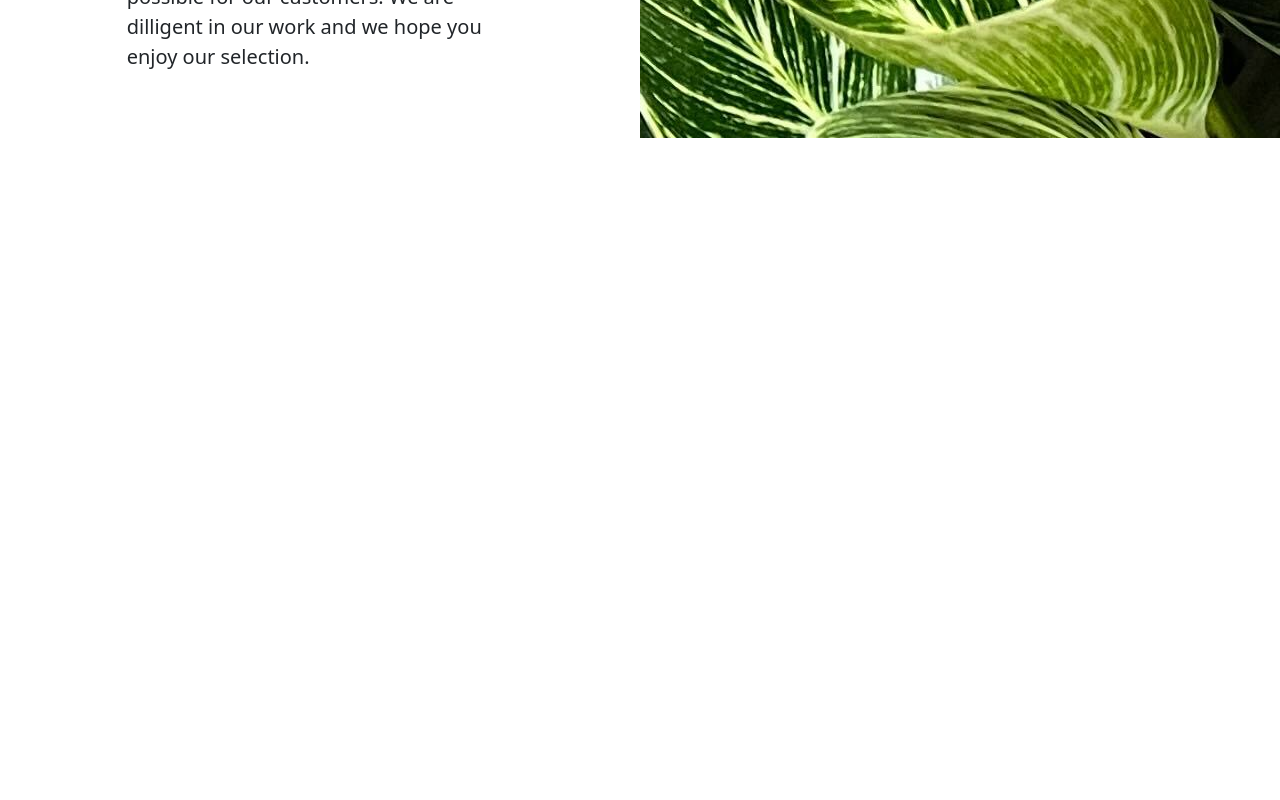
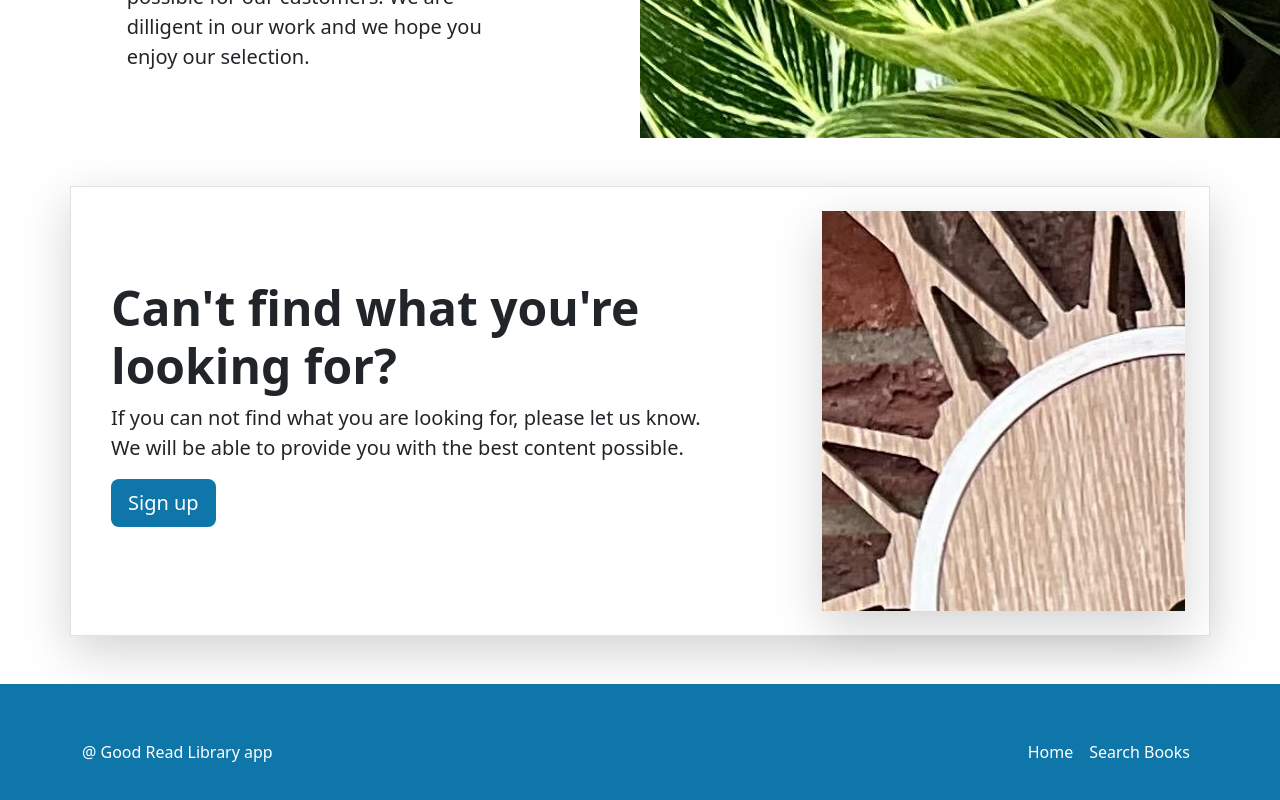
Before and after one commit to MichaelJGKopp/react-sb3-library, a React app in the folder library-app/: page / in a window 1280 px wide. Shown: the part 1786-2586 px from the top of the page. Before the commit the page ends 1924 px from the top, so only its background shows below. Built offline with nearby package versions, Linux system fonts and the light colour scheme; the HTML template or start-up script is replaced by a standard one.

Commit message:
add LibraryServices and Footer

```diff
--- a/library-app/src/App.css
+++ b/library-app/src/App.css
@@ -19,6 +19,11 @@
 
 .main-color {
 background-color: #0e76a8 ;
+}
+
+.btn.main-color:hover {
+    background-color: #0c5d86 !important; /* darker shade of your main color */
+    color: white !important;
 }
 
 .col-image-left {
--- a/library-app/src/App.tsx
+++ b/library-app/src/App.tsx
@@ -3,6 +3,8 @@
 import { ExploreTopBooks } from "./layouts/HomePage/ExploreTopBooks";
 import { Carousel } from "./layouts/HomePage/Carousel"
 import { Heros } from "./layouts/HomePage/Heros";
+import { LibraryServices } from "./layouts/HomePage/LibraryServices";
+import { Footer } from "./layouts/NavbarAndFooter/Footer";
 
 export const App = () => {
   // const [count, setCount] = useState(0)
@@ -13,6 +15,8 @@
       <ExploreTopBooks />
       <Carousel />
       <Heros />
+      <LibraryServices />
+      <Footer />
     </>
   );
 }
--- /dev/null
+++ b/library-app/src/layouts/HomePage/LibraryServices.tsx
@@ -0,0 +1,23 @@
+export const LibraryServices = () => {
+    return (
+        <div className="container my-5">
+            <div className="row p-4 align-items-center border shadow-lg">
+                <div className="col-lg-7 p-3">
+                    <h1 className="display-5 fw-bold">
+                        Can't find what you're looking for?
+                    </h1>
+                    <p className="lead">
+                        If you can not find what you are looking for, please let us know.
+                        We will be able to provide you with the best content possible.
+                    </p>
+                    <div className="d-grid gap-2 justify-content-md-start mb-4 mb-lg-3">
+                        <a className="btn main-color text-white btn-lg" href="#">
+                            Sign up
+                        </a>
+                    </div>
+                </div>
+                <div className="col-lg-4 offset-lg-1 shadow-lg lost-image"></div>
+            </div>
+        </div>
+    );
+}
--- /dev/null
+++ b/library-app/src/layouts/NavbarAndFooter/Footer.tsx
@@ -0,0 +1,17 @@
+export const Footer = () => {
+    return (
+        <div className="main-color">
+            <footer className="container d-flex flex-wrap justify-content-between align-items-center py-5 main-color">
+                <p className="col-md-4 mb-0 text-white">@ Good Read Library app</p>
+                <ul className="nav navbar-dark col-md-4 justify-content-end">
+                    <li className="nav-item">
+                        <a href="#" className="nav-link px-2 text-white">Home</a>
+                    </li>
+                    <li className="nav-item">
+                        <a className="nav-link px-2 text-white" href="#">Search Books</a>
+                    </li>
+                </ul>
+            </footer>
+        </div>
+    );
+}
```
